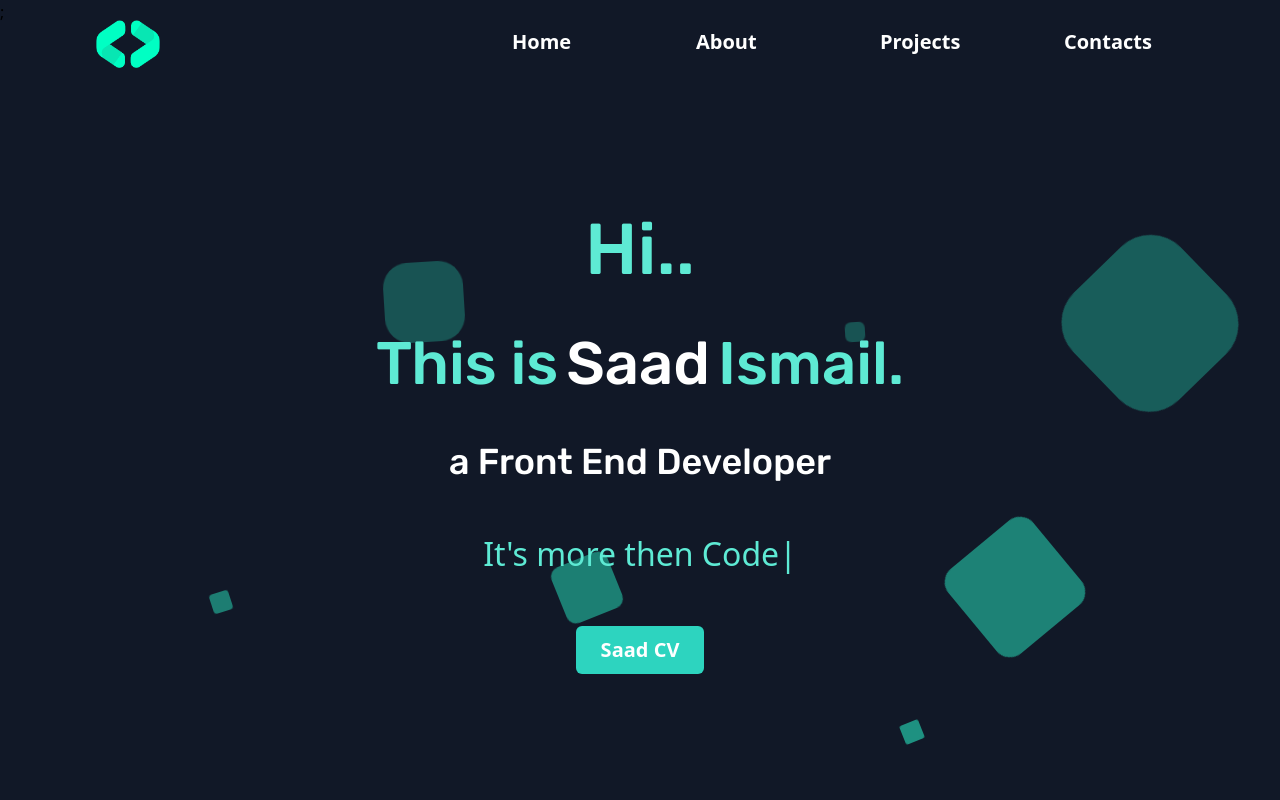
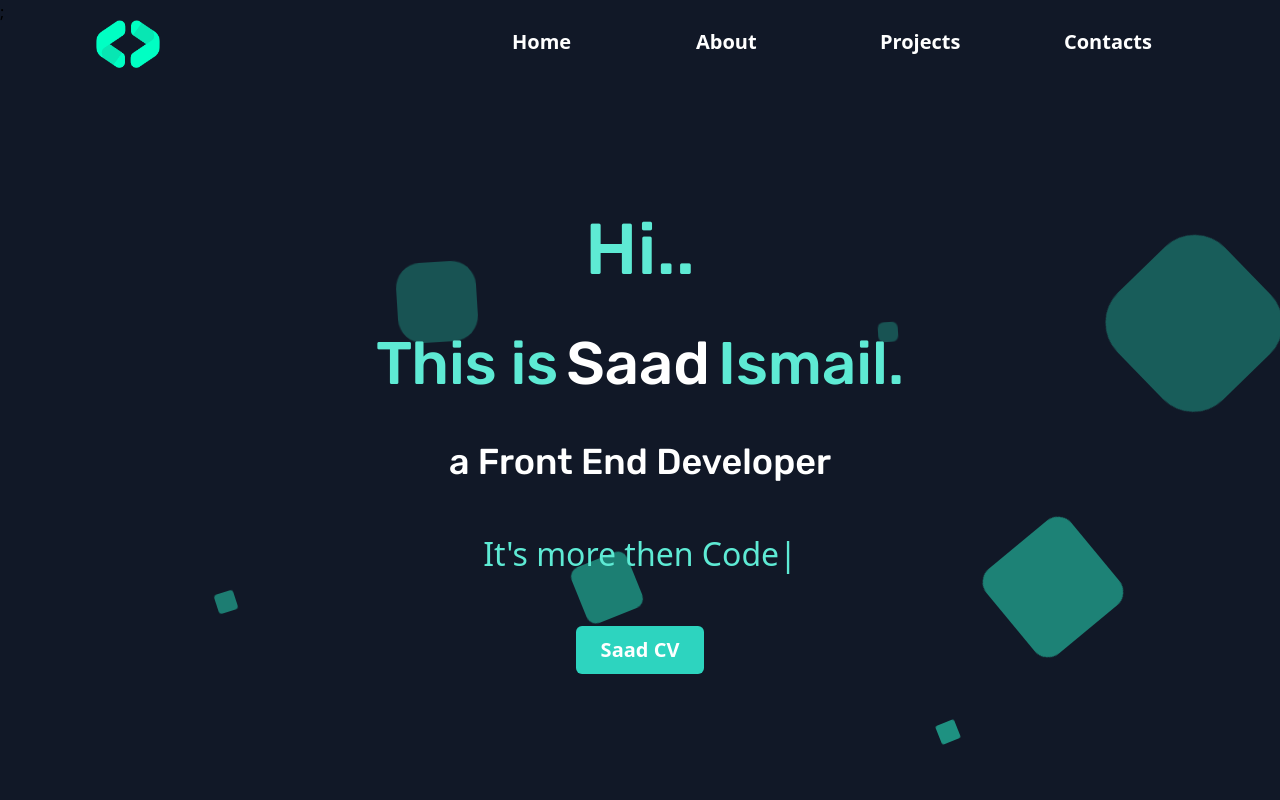
Before and after one commit to saadismail01/Portfolio, a React (Vite) app: page / in a window 1280 px wide. Shown: the top 800 px of the page. Built offline with nearby package versions, Linux system fonts and the light colour scheme.

Commit message:
fixing on index.css

```diff
--- a/src/index.css
+++ b/src/index.css
@@ -63,9 +63,12 @@
 .area {
   background: rgb(17 24 39);
   background: -webkit-linear-gradient(to left, #8f94fb, #4e54c8);
-  width: 90%;
+  width: 94%;
   height: 100vh;
   position: absolute;
+  display: flex;
+  align-items: center;
+  justify-content: center;
   z-index: -1;
 }
 
```
